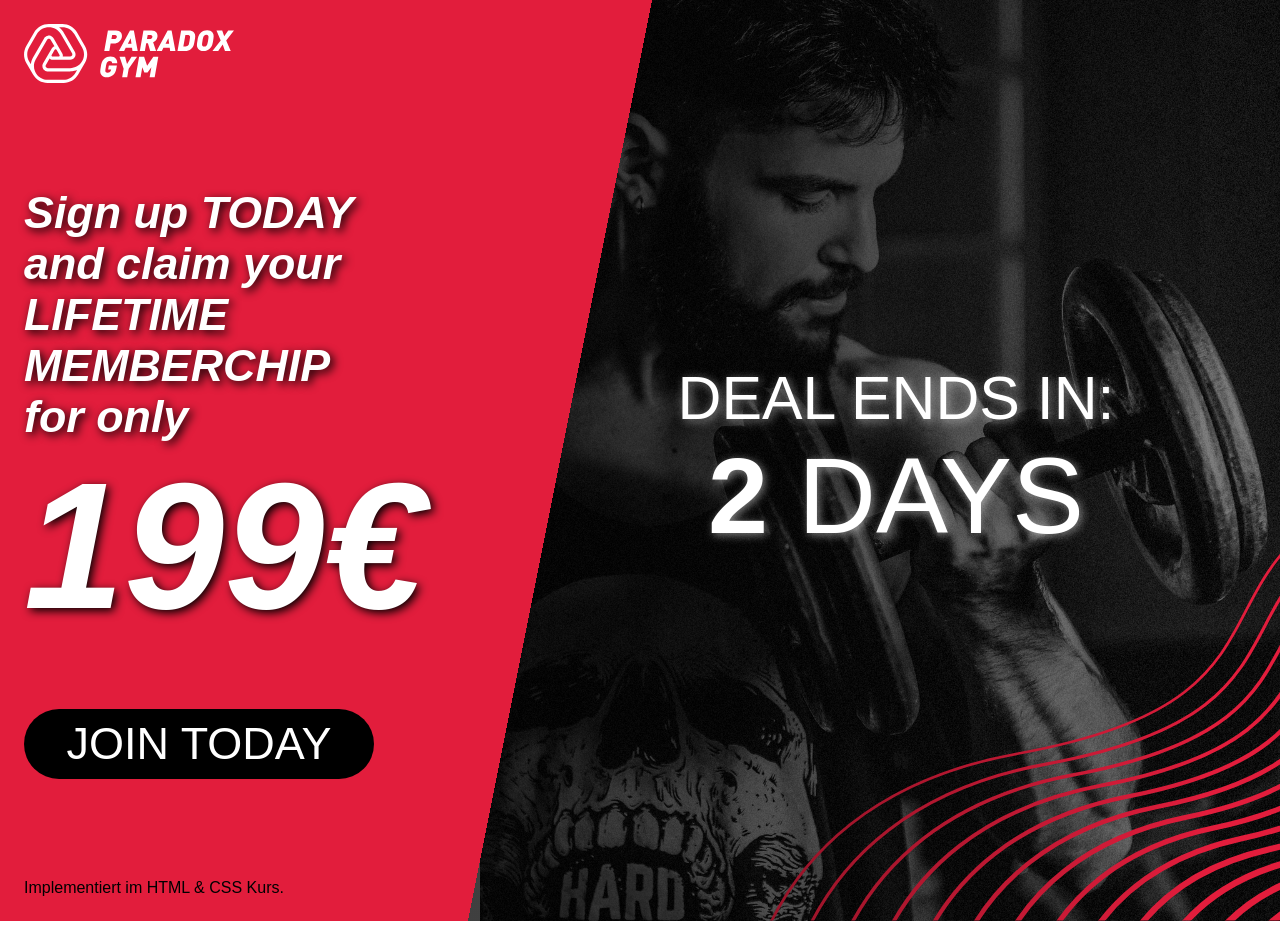
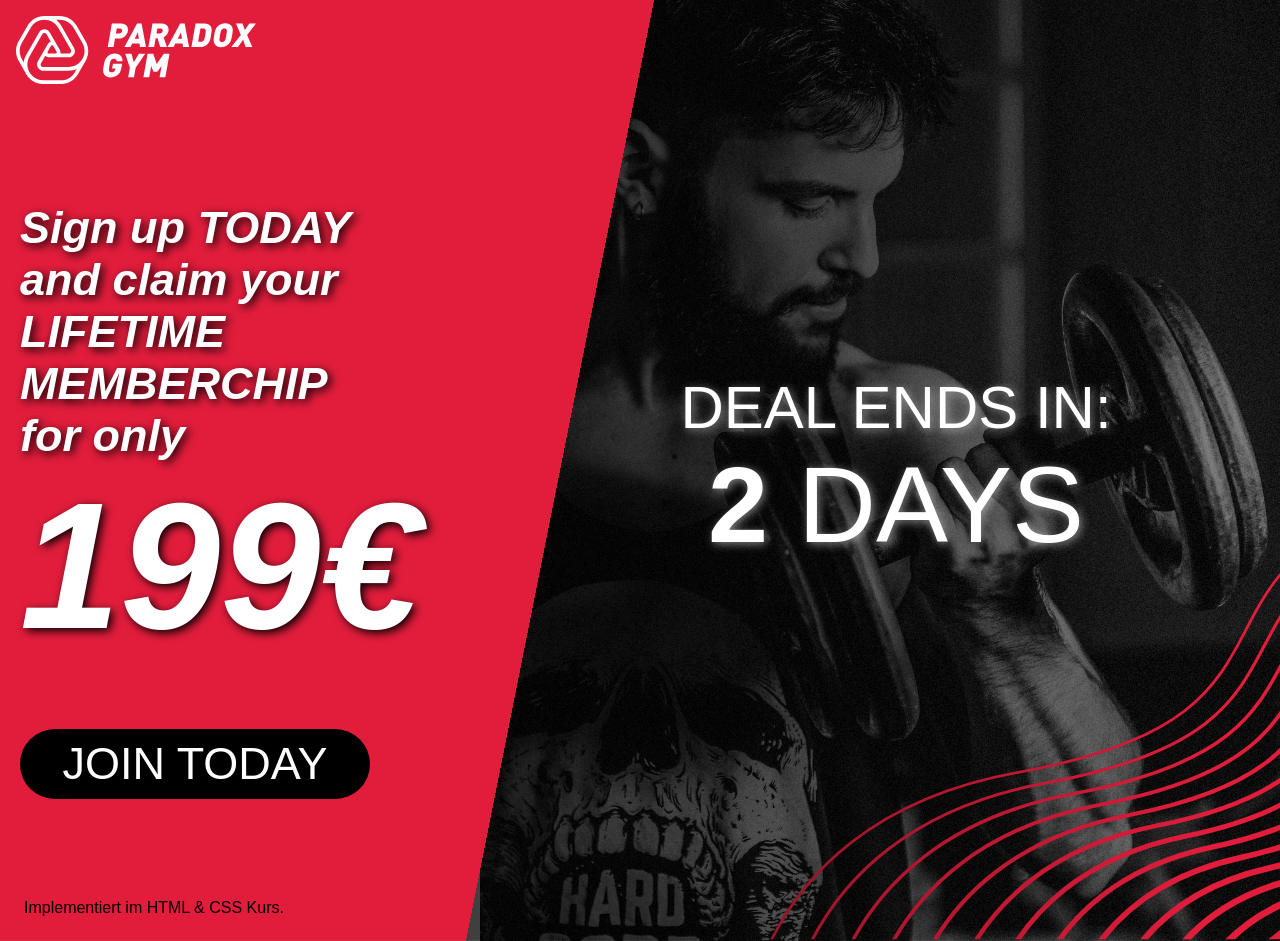
Before and after one commit to MH21-design/Projekt-Gym, a plain HTML site: page index.html in a window 1280 px wide. Drawn offline with Linux system fonts and the light colour scheme.

Commit message:
switch from px to rem

```diff
--- a/styles/main.css
+++ b/styles/main.css
@@ -8,6 +8,7 @@
 }
 
 html {
+    font-size: 0.625em;
     min-height: 100%;
 }
 
@@ -54,8 +55,8 @@ span {
 }
 
 .logo {
-    width: 210px;
-    margin: 24px 0 0 24px;
+    width: 24rem;
+    margin: 1.6rem 1.6rem;
 }
 
 .content {
@@ -71,7 +72,7 @@ span {
 }
 
 .content-left-main {
-    margin: 100px 24px 100px 24px;
+    margin: 10rem 2rem 10rem 2rem;
     align-self: center;
 }
 
@@ -86,7 +87,7 @@ span {
 .content-right-h2 {
     margin: 0;
     color: rgb(255, 255, 255);
-    font-size: 380%;
+    font-size: 6rem;
     font-weight: normal;
     text-transform: uppercase;
     text-align: center;
@@ -96,7 +97,7 @@ span {
 .content-right-paragraph {
     margin: 0;
     color: rgb(255, 255, 255);
-    font-size: 675%;
+    font-size: 10.8rem;
     font-weight: lighter;
     text-transform: uppercase;
     text-align: center;
@@ -107,9 +108,9 @@ span {
     color: rgb(255, 255, 255);
     font-style: italic;
     font-weight: medium;
-    font-size: 280%;
+    font-size: 4.5rem;
     text-shadow: 3px 3px 10px rgb(0, 0, 0, 1);
-    margin-bottom: 50px;
+    margin-bottom: 5rem;
 }
 
 .offer-heaeding > span {
@@ -119,19 +120,19 @@ span {
 .price {
     color: rgb(255, 255, 255);
     display: block;
-    font-size: 180px;
+    font-size: 18rem;
     font-weight: bold;
-    margin-bottom: 60px;
+    margin-bottom: 6rem;
 }
 
 .btn {
     background-color: rgb(0, 0, 0);
     color: rgb(255, 255, 255);
-    width: 350px;
-    height: 70px;
+    width: 35rem;
+    height: 7rem;
     border: none;
-    border-radius: 65px;
-    font-size: 45px;
+    border-radius: 9999rem;
+    font-size: 4.5rem;
     font-weight: medium;
     cursor: pointer;
     transition:  ease-in 0.5s;
@@ -144,5 +145,6 @@ span {
 }
 
 .footer-paragraph {
-    margin: 0 0 24px 24px;
+    margin: 0 0 2.4rem 2.4rem;
+    font-size: 1.6rem;
 }
```
